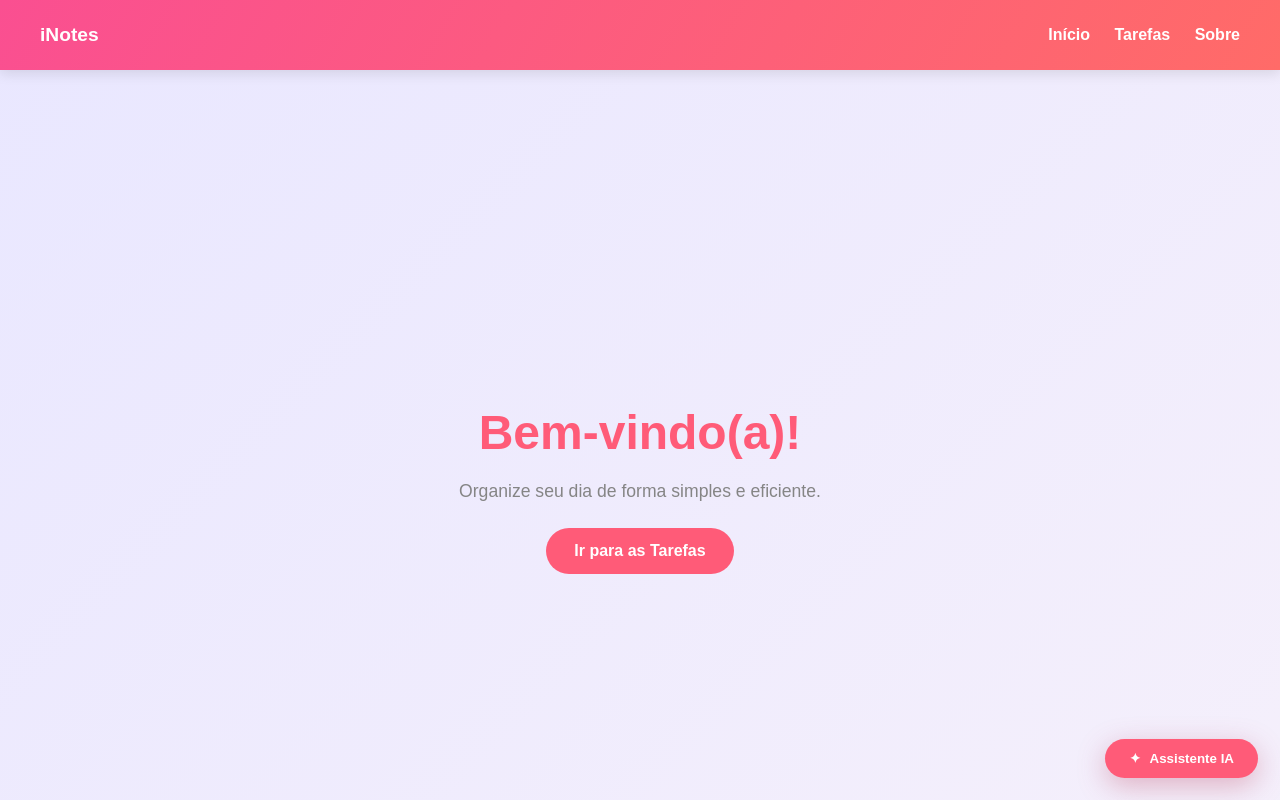
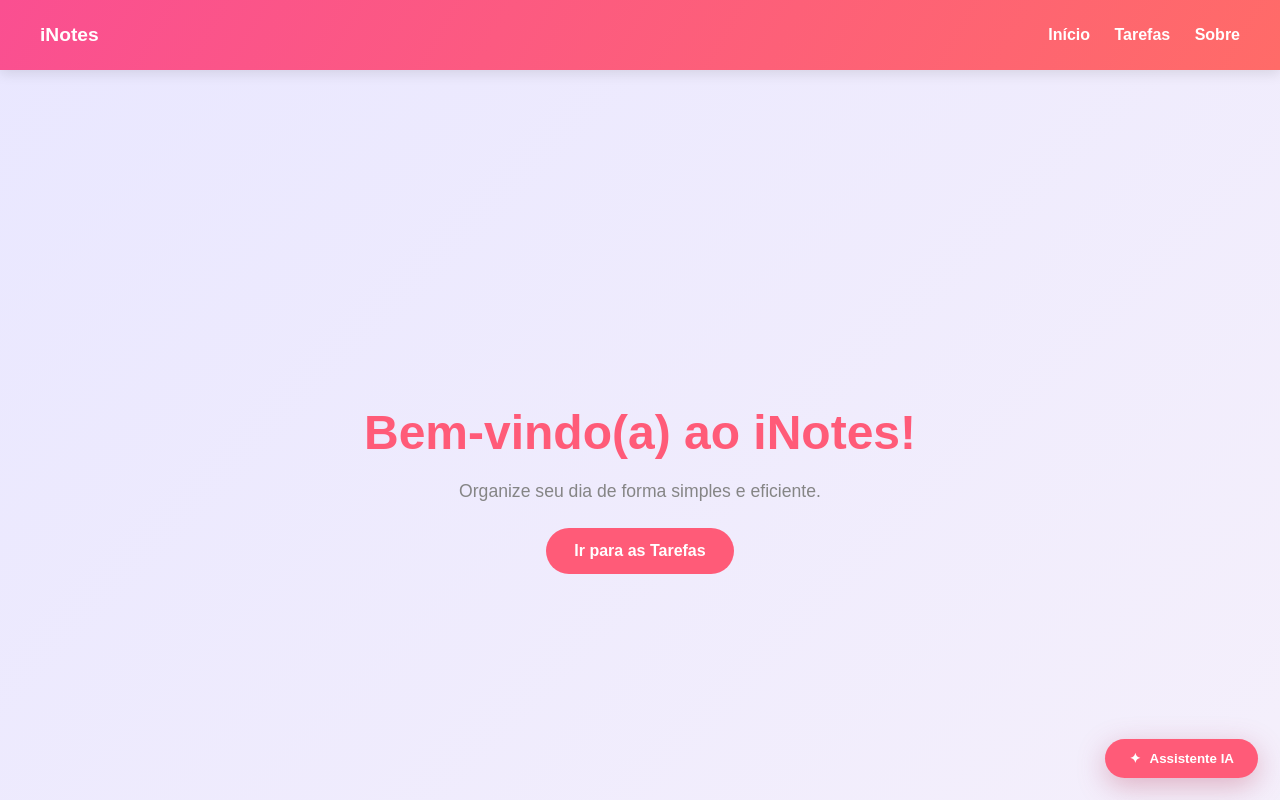
Before and after one commit to leticia-giti/todo_list_vnt, a website: page public/index.html in a window 1280 px wide. Shown: the top 800 px of the page. Drawn offline with Linux system fonts and the light colour scheme.

Commit message:
Atualiza index.html e configura deploy

```diff
--- a/public/index.html
+++ b/public/index.html
@@ -22,7 +22,7 @@
 
 	<section id="inicio" class="secao">
 		<div class="conteudo-secao">
-			<h1>Bem-vindo(a)!</h1>
+			<h1>Bem-vindo(a) ao iNotes!</h1>
 			<p>Organize seu dia de forma simples e eficiente.</p>
 			<a href="#tarefas" class="btn-navegacao">Ir para as Tarefas</a>
 		</div>
```
